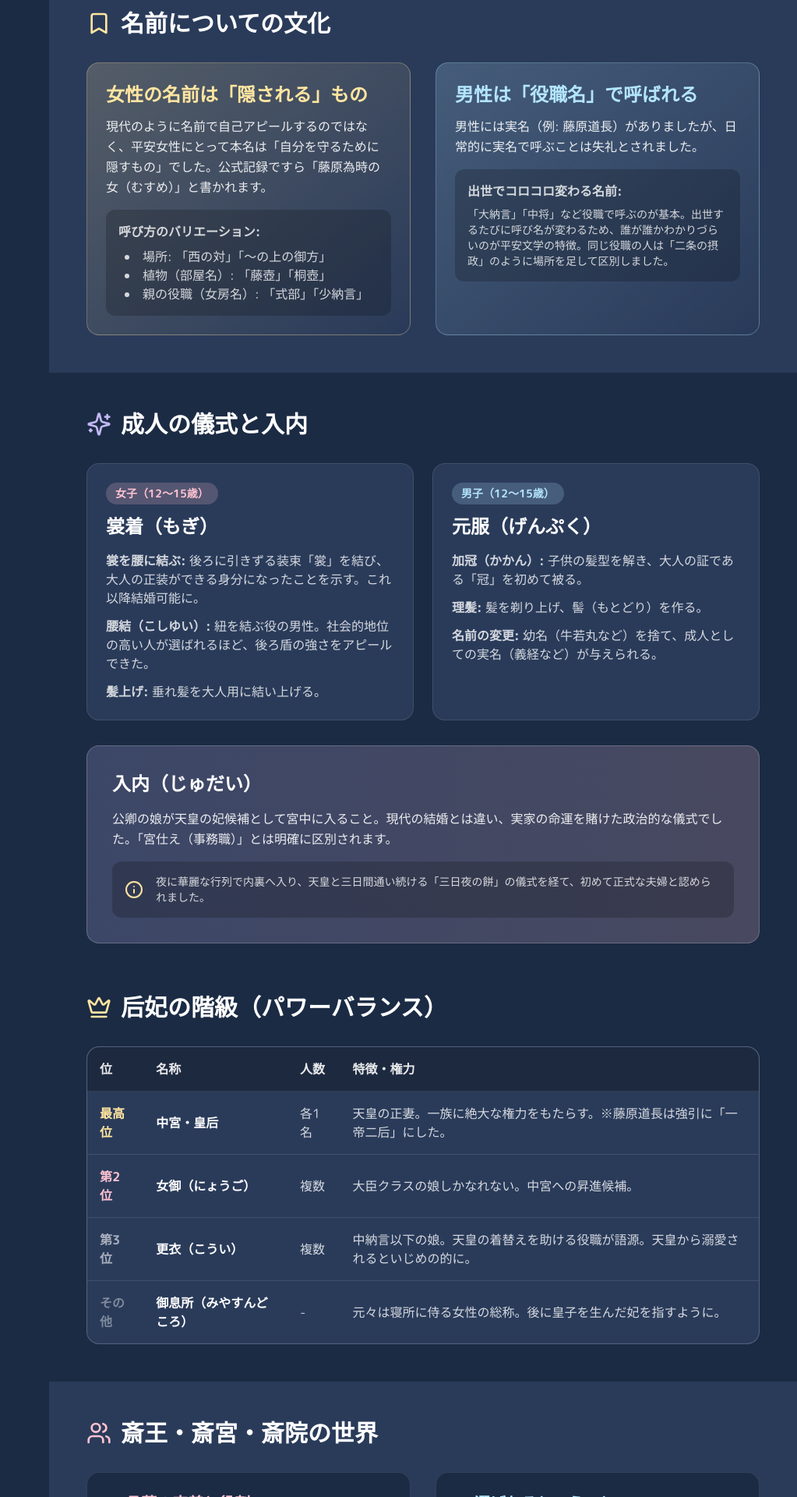
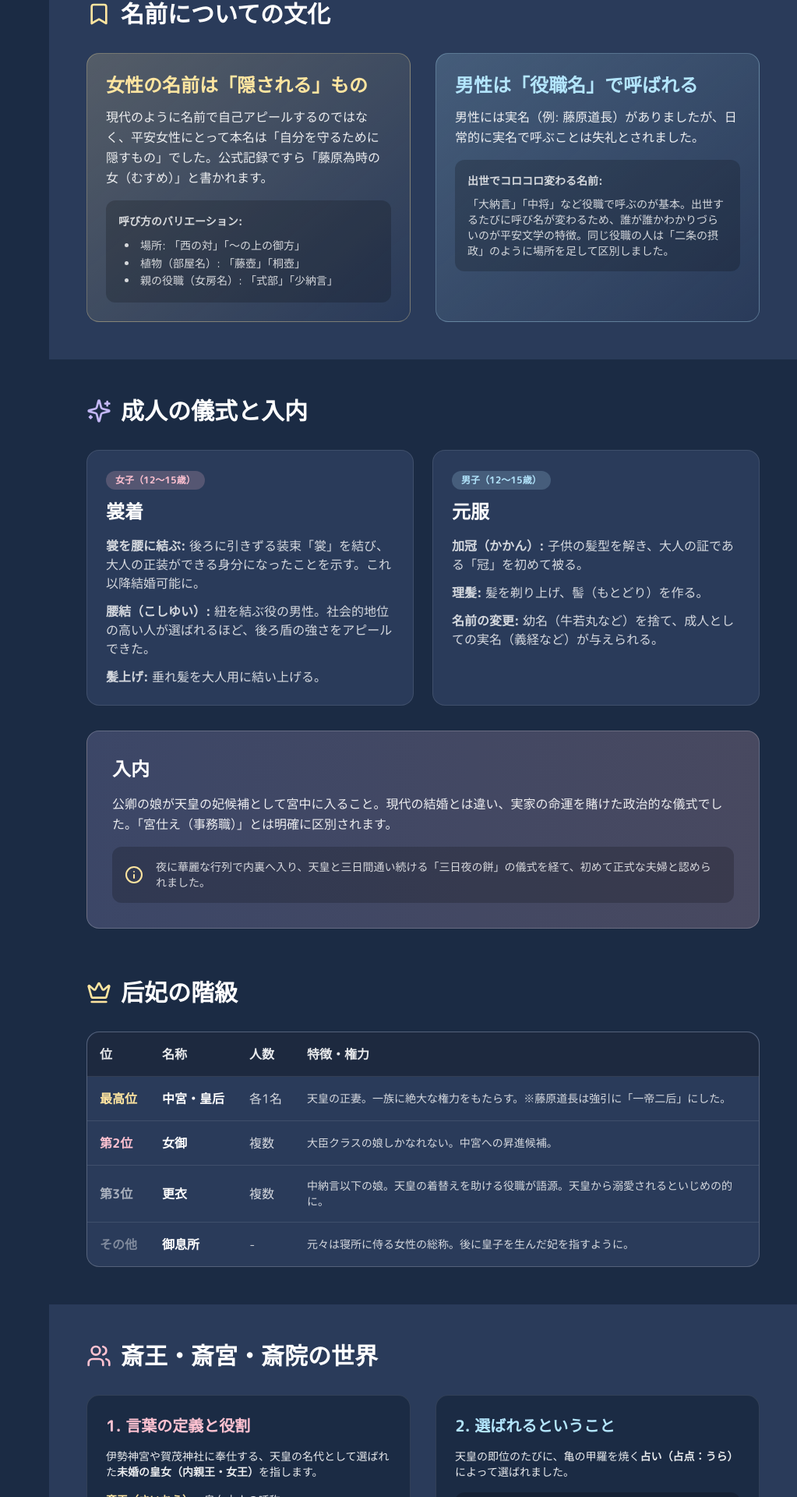
Before and after one commit to shiomiayari/Kyouyouhakusyo, a React (Vite) app: page /article/literature/heian in a window 1280 px wide. Shown: the part 2394-4314 px from the top of the page at 78% size, without its empty margins (257-1280 px from the left). Built offline with nearby package versions, Linux system fonts and the light colour scheme.

Commit message:
fix: resolve mobile UI and text issues in HeianCulture (closes #25)

```diff
--- a/src/app/pages/articles/culture/HeianCulture.tsx
+++ b/src/app/pages/articles/culture/HeianCulture.tsx
@@ -66,14 +66,14 @@ export function HeianCulture() {
 
           <div className="grid md:grid-cols-2 gap-6">
             <div className="bg-[#1B2B44] border-2 border-[#FFC2D1]/30 rounded-2xl p-6">
-              <h3 className="text-xl font-bold text-[#FFC2D1] mb-4 flex items-center gap-2">
+              <h3 className="text-base md:text-xl font-bold text-[#FFC2D1] mb-4 flex items-center gap-2">
                 <Crown className="w-5 h-5" /> 1. 天皇の空間（中心・南部）
               </h3>
-              <ul className="space-y-4 text-white/90">
-                <li><strong className="text-white">紫宸殿（ししんでん）:</strong> 内裏の正殿。即位の礼や節会など、最も重要な公的儀式が行われる場所。</li>
-                <li><strong className="text-white">清涼殿（せいりょうでん）:</strong> 天皇の日常の住まい。政務や儀式も行われ、政治の中心となった。</li>
-                <li><strong className="text-white">仁寿殿（じじゅうでん）:</strong> 多目的に使われる儀式や宴の場。</li>
-                <li><strong className="text-white">承香殿（じょうきょうでん）:</strong> 控室や后妃の居所。</li>
+              <ul className="space-y-4 text-sm md:text-base text-white/90">
+                <li><strong className="text-white">紫宸殿:</strong> 内裏の正殿。即位の礼や節会など、最も重要な公的儀式が行われる場所。</li>
+                <li><strong className="text-white">清涼殿:</strong> 天皇の日常の住まい。政務や儀式も行われ、政治の中心となった。</li>
+                <li><strong className="text-white">仁寿殿:</strong> 多目的に使われる儀式や宴の場。</li>
+                <li><strong className="text-white">承香殿:</strong> 控室や后妃の居所。</li>
               </ul>
             </div>
 
@@ -127,11 +127,11 @@ export function HeianCulture() {
           <div className="grid md:grid-cols-2 gap-8">
             <div className="space-y-6">
               <div className="bg-gradient-to-br from-[#FFE5A0]/20 to-transparent p-6 rounded-2xl border border-[#FFE5A0]/30">
-                <h3 className="text-2xl font-bold text-[#FFE5A0] mb-3">女性の名前は「隠される」もの</h3>
-                <p className="text-white/90 leading-relaxed mb-4">
+                <h3 className="text-lg md:text-2xl font-bold text-[#FFE5A0] mb-3">女性の名前は「隠される」もの</h3>
+                <p className="text-sm md:text-base text-white/90 leading-relaxed mb-4">
                   現代のように名前で自己アピールするのではなく、平安女性にとって本名は「自分を守るために隠すもの」でした。公式記録ですら「藤原為時の女（むすめ）」と書かれます。
                 </p>
-                <div className="space-y-2 text-white/80 bg-black/20 p-4 rounded-xl">
+                <div className="space-y-2 text-sm text-white/80 bg-black/20 p-4 rounded-xl leading-relaxed">
                   <p><strong>呼び方のバリエーション:</strong></p>
                   <ul className="list-disc list-inside ml-2">
                     <li>場所: 「西の対」「～の上の御方」</li>
@@ -144,11 +144,11 @@ export function HeianCulture() {
 
             <div className="space-y-6">
               <div className="bg-gradient-to-br from-[#B3E5FC]/20 to-transparent p-6 rounded-2xl border border-[#B3E5FC]/30 h-full">
-                <h3 className="text-2xl font-bold text-[#B3E5FC] mb-3">男性は「役職名」で呼ばれる</h3>
-                <p className="text-white/90 leading-relaxed mb-4">
+                <h3 className="text-lg md:text-2xl font-bold text-[#B3E5FC] mb-3">男性は「役職名」で呼ばれる</h3>
+                <p className="text-sm md:text-base text-white/90 leading-relaxed mb-4">
                   男性には実名（例: 藤原道長）がありましたが、日常的に実名で呼ぶことは失礼とされました。
                 </p>
-                <div className="space-y-2 text-white/80 bg-black/20 p-4 rounded-xl">
+                <div className="space-y-2 text-sm text-white/80 bg-black/20 p-4 rounded-xl leading-relaxed">
                   <p><strong>出世でコロコロ変わる名前:</strong></p>
                   <p className="text-sm">
                     「大納言」「中将」など役職で呼ぶのが基本。出世するたびに呼び名が変わるため、誰が誰かわかりづらいのが平安文学の特徴。同じ役職の人は「二条の摂政」のように場所を足して区別しました。
@@ -172,9 +172,9 @@ export function HeianCulture() {
             </h2>
             <div className="grid md:grid-cols-2 gap-6 mb-8">
               <div className="bg-[#2A3B5A] p-6 rounded-2xl border border-white/10">
-                <div className="inline-block px-3 py-1 bg-[#FFC2D1]/20 text-[#FFC2D1] rounded-full text-sm font-bold mb-3">女子（12〜15歳）</div>
-                <h3 className="text-2xl font-bold text-white mb-4">裳着（もぎ）</h3>
-                <ul className="space-y-3 text-white/80">
+                <div className="inline-block px-3 py-1 bg-[#FFC2D1]/20 text-[#FFC2D1] rounded-full text-xs font-bold mb-3">女子（12〜15歳）</div>
+                <h3 className="text-xl md:text-2xl font-bold text-white mb-4">裳着</h3>
+                <ul className="space-y-3 text-sm md:text-base text-white/80">
                   <li><strong>裳を腰に結ぶ:</strong> 後ろに引きずる装束「裳」を結び、大人の正装ができる身分になったことを示す。これ以降結婚可能に。</li>
                   <li><strong>腰結（こしゆい）:</strong> 紐を結ぶ役の男性。社会的地位の高い人が選ばれるほど、後ろ盾の強さをアピールできた。</li>
                   <li><strong>髪上げ:</strong> 垂れ髪を大人用に結い上げる。</li>
@@ -182,9 +182,9 @@ export function HeianCulture() {
               </div>
 
               <div className="bg-[#2A3B5A] p-6 rounded-2xl border border-white/10">
-                <div className="inline-block px-3 py-1 bg-[#B3E5FC]/20 text-[#B3E5FC] rounded-full text-sm font-bold mb-3">男子（12〜15歳）</div>
-                <h3 className="text-2xl font-bold text-white mb-4">元服（げんぷく）</h3>
-                <ul className="space-y-3 text-white/80">
+                <div className="inline-block px-3 py-1 bg-[#B3E5FC]/20 text-[#B3E5FC] rounded-full text-xs font-bold mb-3">男子（12〜15歳）</div>
+                <h3 className="text-xl md:text-2xl font-bold text-white mb-4">元服</h3>
+                <ul className="space-y-3 text-sm md:text-base text-white/80">
                   <li><strong>加冠（かかん）:</strong> 子供の髪型を解き、大人の証である「冠」を初めて被る。</li>
                   <li><strong>理髪:</strong> 髪を剃り上げ、髻（もとどり）を作る。</li>
                   <li><strong>名前の変更:</strong> 幼名（牛若丸など）を捨て、成人としての実名（義経など）が与えられる。</li>
@@ -193,8 +193,8 @@ export function HeianCulture() {
             </div>
 
             <div className="bg-gradient-to-r from-[#C3B7F5]/20 to-[#FFC2D1]/20 p-8 rounded-2xl border border-white/20">
-              <h3 className="text-2xl font-bold text-white mb-4">入内（じゅだい）</h3>
-              <p className="text-white/90 leading-relaxed mb-4">
+              <h3 className="text-xl md:text-2xl font-bold text-white mb-4">入内</h3>
+              <p className="text-sm md:text-base text-white/90 leading-relaxed mb-4">
                 公卿の娘が天皇の妃候補として宮中に入ること。現代の結婚とは違い、実家の命運を賭けた政治的な儀式でした。「宮仕え（事務職）」とは明確に区別されます。
               </p>
               <div className="bg-black/20 p-4 rounded-xl flex items-center gap-4 text-white/80 text-sm">
@@ -208,42 +208,42 @@ export function HeianCulture() {
           <div>
             <h2 className="text-3xl font-bold mb-8 text-white flex items-center gap-3">
               <Crown className="w-8 h-8 text-[#FFE5A0]" />
-              后妃の階級（パワーバランス）
+              后妃の階級
             </h2>
             <div className="overflow-x-auto bg-[#2A3B5A] rounded-2xl border border-white/20">
-              <table className="w-full text-left border-collapse">
+              <table className="w-full text-left border-collapse text-sm md:text-base">
                 <thead>
                   <tr className="bg-black/30 text-white/90 border-b border-white/10">
-                    <th className="p-4 rounded-tl-2xl">位</th>
-                    <th className="p-4">名称</th>
-                    <th className="p-4">人数</th>
-                    <th className="p-4 rounded-tr-2xl">特徴・権力</th>
+                    <th className="p-2 md:p-4 rounded-tl-2xl whitespace-nowrap">位</th>
+                    <th className="p-2 md:p-4 whitespace-nowrap">名称</th>
+                    <th className="p-2 md:p-4 whitespace-nowrap">人数</th>
+                    <th className="p-2 md:p-4 rounded-tr-2xl">特徴・権力</th>
                   </tr>
                 </thead>
                 <tbody className="text-white/80 divide-y divide-white/10">
                   <tr className="hover:bg-white/5 transition-colors">
-                    <td className="p-4 font-bold text-[#FFE5A0]">最高位</td>
-                    <td className="p-4 font-bold text-white">中宮・皇后</td>
-                    <td className="p-4">各1名</td>
-                    <td className="p-4">天皇の正妻。一族に絶大な権力をもたらす。※藤原道長は強引に「一帝二后」にした。</td>
+                    <td className="p-2 md:p-4 font-bold text-[#FFE5A0] whitespace-nowrap">最高位</td>
+                    <td className="p-2 md:p-4 font-bold text-white whitespace-nowrap">中宮・皇后</td>
+                    <td className="p-2 md:p-4 whitespace-nowrap">各1名</td>
+                    <td className="p-2 md:p-4 text-xs md:text-sm">天皇の正妻。一族に絶大な権力をもたらす。※藤原道長は強引に「一帝二后」にした。</td>
                   </tr>
                   <tr className="hover:bg-white/5 transition-colors">
-                    <td className="p-4 font-bold text-[#FFC2D1]">第2位</td>
-                    <td className="p-4 font-bold text-white">女御（にょうご）</td>
-                    <td className="p-4">複数</td>
-                    <td className="p-4">大臣クラスの娘しかなれない。中宮への昇進候補。</td>
+                    <td className="p-2 md:p-4 font-bold text-[#FFC2D1] whitespace-nowrap">第2位</td>
+                    <td className="p-2 md:p-4 font-bold text-white whitespace-nowrap">女御</td>
+                    <td className="p-2 md:p-4 whitespace-nowrap">複数</td>
+                    <td className="p-2 md:p-4 text-xs md:text-sm">大臣クラスの娘しかなれない。中宮への昇進候補。</td>
                   </tr>
                   <tr className="hover:bg-white/5 transition-colors">
-                    <td className="p-4 font-bold text-white/60">第3位</td>
-                    <td className="p-4 font-bold text-white">更衣（こうい）</td>
-                    <td className="p-4">複数</td>
-                    <td className="p-4">中納言以下の娘。天皇の着替えを助ける役職が語源。天皇から溺愛されるといじめの的に。</td>
+                    <td className="p-2 md:p-4 font-bold text-white/60 whitespace-nowrap">第3位</td>
+                    <td className="p-2 md:p-4 font-bold text-white whitespace-nowrap">更衣</td>
+                    <td className="p-2 md:p-4 whitespace-nowrap">複数</td>
+                    <td className="p-2 md:p-4 text-xs md:text-sm">中納言以下の娘。天皇の着替えを助ける役職が語源。天皇から溺愛されるといじめの的に。</td>
                   </tr>
                   <tr className="hover:bg-white/5 transition-colors">
-                    <td className="p-4 font-bold text-white/40">その他</td>
-                    <td className="p-4 font-bold text-white">御息所（みやすんどころ）</td>
-                    <td className="p-4">-</td>
-                    <td className="p-4">元々は寝所に侍る女性の総称。後に皇子を生んだ妃を指すように。</td>
+                    <td className="p-2 md:p-4 font-bold text-white/40 whitespace-nowrap">その他</td>
+                    <td className="p-2 md:p-4 font-bold text-white whitespace-nowrap">御息所</td>
+                    <td className="p-2 md:p-4 whitespace-nowrap">-</td>
+                    <td className="p-2 md:p-4 text-xs md:text-sm">元々は寝所に侍る女性の総称。後に皇子を生んだ妃を指すように。</td>
                   </tr>
                 </tbody>
               </table>
@@ -259,7 +259,7 @@ export function HeianCulture() {
 
           {/* 斎王・斎宮 */}
           <div className="lg:col-span-2">
-            <h2 className="text-3xl font-bold mb-8 text-white flex items-center gap-3">
+            <h2 className="text-xl md:text-3xl font-bold mb-8 text-white flex items-center gap-3">
               <Users className="w-8 h-8 text-[#FFC2D1]" />
               斎王・斎宮・斎院の世界
             </h2>
@@ -386,7 +386,7 @@ export function HeianCulture() {
               <div className="absolute top-0 right-0 p-4 opacity-10">
                 <Flower2 className="w-24 h-24 text-white" />
               </div>
-              <h3 className="text-2xl font-bold text-[#FFC2D1] mb-3 relative z-10">重なるシルエット</h3>
+              <h3 className="text-xl md:text-2xl font-bold text-[#FFC2D1] mb-3 relative z-10">重なるシルエット</h3>
               <p className="text-white/80 text-sm mb-4 relative z-10">体の線を隠しボリュームを出すことで権威を表現。</p>
               <ul className="space-y-4 text-white/90 relative z-10">
                 <li>
@@ -401,7 +401,7 @@ export function HeianCulture() {
             </div>
 
             <div className="bg-[#2A3B5A] p-6 rounded-2xl border border-white/10">
-              <h3 className="text-2xl font-bold text-[#B3E5FC] mb-3">階級と絶対禁色</h3>
+              <h3 className="text-xl md:text-2xl font-bold text-[#B3E5FC] mb-3">階級と絶対禁色</h3>
               <p className="text-white/80 text-sm mb-4">身分によって着て良い色が厳格に決定。</p>
               <ul className="space-y-3 text-white/90">
                 <li className="flex items-center gap-3">
@@ -422,7 +422,7 @@ export function HeianCulture() {
           </div>
 
           <div className="bg-gradient-to-br from-[#2A3B5A] to-[#1B2B44] p-8 rounded-2xl border border-white/20">
-            <h3 className="text-2xl font-bold text-white mb-4">重ね色目（かさねいろめ）</h3>
+            <h3 className="text-xl md:text-2xl font-bold text-white mb-4">重ね色目</h3>
             <p className="text-white/80 mb-6">
               袖口や襟元から見える表と裏の布の重なりで自然の風景を表現しました。季節外れの色を着ることは「教養がない」と恥ずべきことでした。
             </p>
@@ -497,8 +497,8 @@ export function HeianCulture() {
               </p>
               <ul className="space-y-4 text-sm text-white/90">
                 <li><strong className="text-[#FFC2D1]">管弦の遊び:</strong> 琴や笛による即興セッション。</li>
-                <li><strong className="text-[#FFC2D1]">歌合（うたあわせ）:</strong> 左右に分かれてお題の和歌を競う。台座の装飾等も評価対象。</li>
-                <li><strong className="text-[#FFC2D1]">薫物合（たきものあわせ）:</strong> 練り合わせた香りの良さを競う。すれ違った後の残り香で自分をアピール。</li>
+                <li><strong className="text-[#FFC2D1]">歌合:</strong> 左右に分かれてお題の和歌を競う。台座の装飾等も評価対象。</li>
+                <li><strong className="text-[#FFC2D1]">薫物合:</strong> 練り合わせた香りの良さを競う。すれ違った後の残り香で自分をアピール。</li>
                 <li><strong className="text-[#FFC2D1]">貝合・偏つぎ:</strong> 絵を合わせる遊びや、漢字の部首当てクイズ。</li>
               </ul>
             </div>
```
